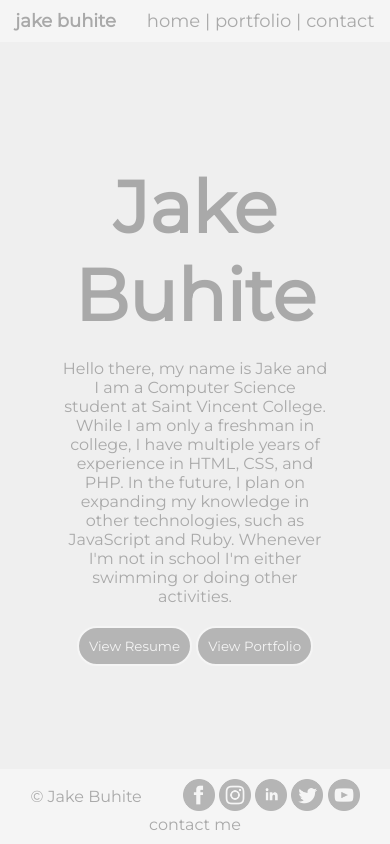
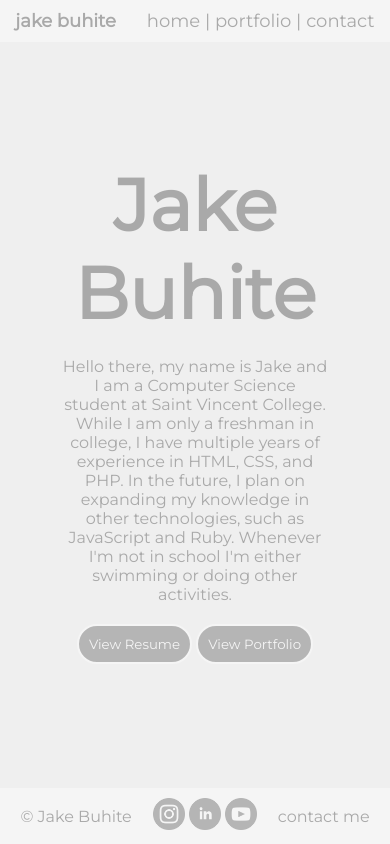
Before and after one commit to jakebuhite/website-project, a PHP site: page / in a window 390 px wide. Run offline with PHP 8.4, Linux system fonts and the light colour scheme.

Commit message:
Fixed responsiveness

```diff
--- a/contact.html
+++ b/contact.html
@@ -23,10 +23,8 @@
     <div class="footer">
         <div>&copy; Jake Buhite</div>
         <div>
-            <a href="#" target="_blank"><img src="imgs/facebook_icon.png" alt="facebook icon" width="32px" height=auto /></a>
             <a href="#" target="_blank"><img src="imgs/instagram_icon.png" alt="instagram icon" width="32px" height=auto /></a>
             <a href="#" target="_blank"><img src="imgs/linkedin_icon.png" alt="linkedin icon" width="32px" height=auto /></a>
-            <a href="#" target="_blank"><img src="imgs/twitter_icon.png" alt="twitter icon" width="32px" height=auto /></a>
             <a href="#" target="_blank"><img src="imgs/youtube_icon.png" alt="youtube icon" width="32px" height=auto /></a>
         </div>
         <div><a href="contact.html">contact me</a></div>
--- a/index.html
+++ b/index.html
@@ -16,7 +16,7 @@
             <a href="contact.html">contact</a>
         </nav>
     </div>
-    <div class="container">
+    <div class="container home">
             <div class="content" id="large_name"><strong>Jake Buhite</strong></div>
             <div class="content" id="text">Hello there, my name is Jake and I am a Computer Science student at Saint Vincent College. While I am only a freshman in college, I have multiple years of experience in HTML, CSS, and PHP. In the future, I plan on expanding my knowledge in other technologies, such as JavaScript and Ruby. Whenever I'm not in school I'm either swimming or doing other activities.</div>
             <div class="content">
@@ -27,10 +27,8 @@
     <div class="footer">
         <div>&copy; Jake Buhite</div>
         <div>
-            <a href="#" target="_blank"><img src="imgs/facebook_icon.png" alt="facebook icon" width="32px" height=auto /></a>
             <a href="#" target="_blank"><img src="imgs/instagram_icon.png" alt="instagram icon" width="32px" height=auto /></a>
             <a href="#" target="_blank"><img src="imgs/linkedin_icon.png" alt="linkedin icon" width="32px" height=auto /></a>
-            <a href="#" target="_blank"><img src="imgs/twitter_icon.png" alt="twitter icon" width="32px" height=auto /></a>
             <a href="#" target="_blank"><img src="imgs/youtube_icon.png" alt="youtube icon" width="32px" height=auto /></a>
         </div>
         <div><a href="contact.html">contact me</a></div>
--- a/portfolio.html
+++ b/portfolio.html
@@ -22,10 +22,8 @@
     <div class="footer">
         <div>&copy; Jake Buhite</div>
         <div>
-            <a href="#" target="_blank"><img src="imgs/facebook_icon.png" alt="facebook icon" width="32px" height=auto /></a>
             <a href="#" target="_blank"><img src="imgs/instagram_icon.png" alt="instagram icon" width="32px" height=auto /></a>
             <a href="#" target="_blank"><img src="imgs/linkedin_icon.png" alt="linkedin icon" width="32px" height=auto /></a>
-            <a href="#" target="_blank"><img src="imgs/twitter_icon.png" alt="twitter icon" width="32px" height=auto /></a>
             <a href="#" target="_blank"><img src="imgs/youtube_icon.png" alt="youtube icon" width="32px" height=auto /></a>
         </div>
         <div><a href="contact.html">contact me</a></div>
--- a/styles/style.css
+++ b/styles/style.css
@@ -5,10 +5,9 @@
     font-family: 'Montserrat', Arial;
     color: #A9A9A9;
 }
-body {
+html, body {
     position: relative;
-    height: 100%;
-    padding-bottom: 56px;
+    height: 100vh;
     background-color: #EFEFEF;
 }
 .header {
@@ -47,11 +46,11 @@ body {
 }
 .container {
     display: flex;
-    flex-flow: wrap column;
+    flex-flow: nowrap column;
     justify-content: center;
     align-items: center;
-    padding: 5px;
-    height: calc(100vh - (42.4px + 56px));
+    padding: 5px 5px 10px 5px;
+    min-height: calc(100vh - (42px + 56px));
 }
 #large_name {
     font-size: 72px;
@@ -81,12 +80,11 @@ body {
 }
 .footer {
     display: flex;
-    flex-flow: wrap row;
+    flex-flow: nowrap row;
     justify-content: center;
     align-items: center;
     padding: 10px;
     width: 100%;
-    position: absolute;
     bottom: 0;
     background-color: whitesmoke;
 }
@@ -100,4 +98,3 @@ body {
 .footer img:hover {
     filter: grayscale(0%);
 }
-/* Other colors to use include #9C5ECB and #f7ae39*/
```
